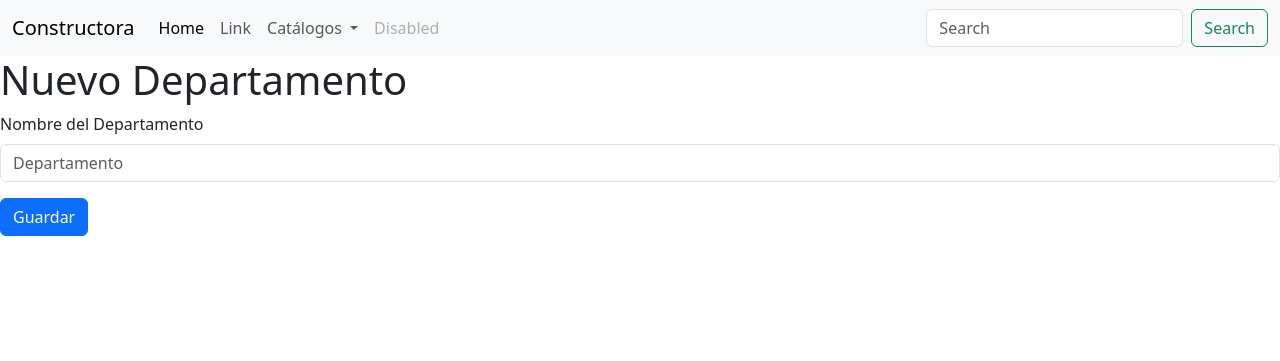
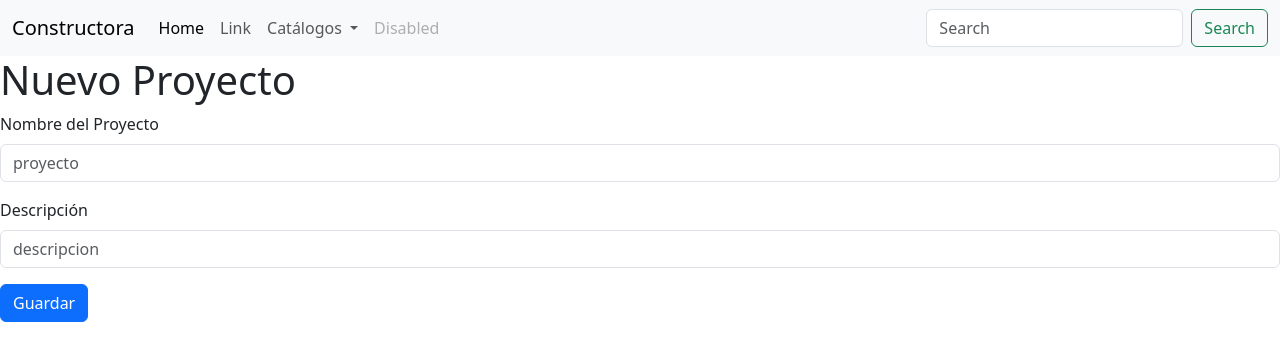
Before and after one commit to miguelesc14/taqueria, a PHP site: page /admin/proyecto.php?action=new in a window 1280 px wide. Shown: the top 361 px of the page. Run offline with PHP 8.4, Linux system fonts and the light colour scheme.

Commit message:
Commit proyecto 1

```diff
--- a/admin/proyecto.php
+++ b/admin/proyecto.php
@@ -70,7 +70,7 @@ switch ($accion) {
     case 'getAll':
     default:
         $data = $web->get($id);
-        include("views/departamento/index.php");
+        include("views/proyecto/index.php");
 }
 
 ?>
--- a/admin/views/proyecto/form.php
+++ b/admin/views/proyecto/form.php
@@ -1,15 +1,21 @@
 <h1>
-    <?php echo ($accion == 'edit') ? 'Modificar ' : 'Nuevo ' ?>Departamento
+    <?php echo ($accion == 'edit') ? 'Modificar ' : 'Nuevo ' ?>Proyecto
 </h1>
-<form method="POST" action="departamento.php?action=<?php echo $accion; ?>">
+<form method="POST" action="proyecto.php?action=<?php echo $accion; ?>">
     <div class="mb-3">
-        <label  class="form-label">Nombre del Departamento</label>
-        <input type="text" name="data[departamento]" class="form-control"  placeholder="Departamento" value="<?php echo isset($data[0]['departamento'])?$data[0]['departamento']:''; ?>">
+        <label  class="form-label">Nombre del Proyecto</label>
+        <input type="text" name="data[proyecto]" class="form-control"  placeholder="proyecto"
+        value="<?php echo isset($data[0]['proyecto'])?$data[0]['proyecto']:''; ?>" required minlength="3" maxlength="200" />
+    </div>
+    <div class="mb-3">
+        <label  class="form-label">Descripción</label>
+        <input type="text" name="data[descripcion]" class="form-control"  placeholder="descripcion"
+        value="<?php echo isset($data[0]['descripcion'])?$data[0]['descripcion']:''; ?>" required minlength="3" maxlength="200" />
     </div>
     <div class="mb-3">
         <?php
         if($accion=='edit'): ?>
-        <input type="hidden" name="data[id_departamento]" value="<?php echo isset($data[0]['departamento'])?$data[0]['id_departamento']:'';?>">
+        <input type="hidden" name="data[id_proyecto]" value="<?php echo isset($data[0]['proyecto'])?$data[0]['id_proyecto']:'';?>">
 
         <?php endif;?>
 
```
